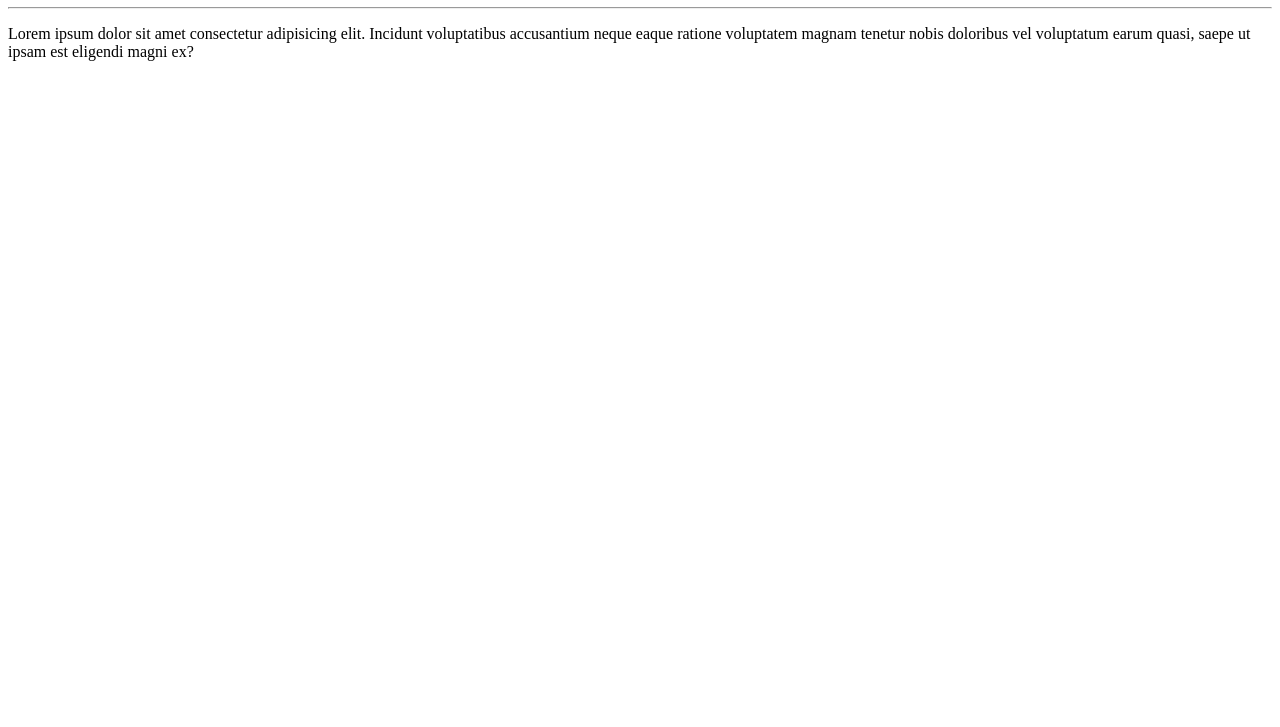
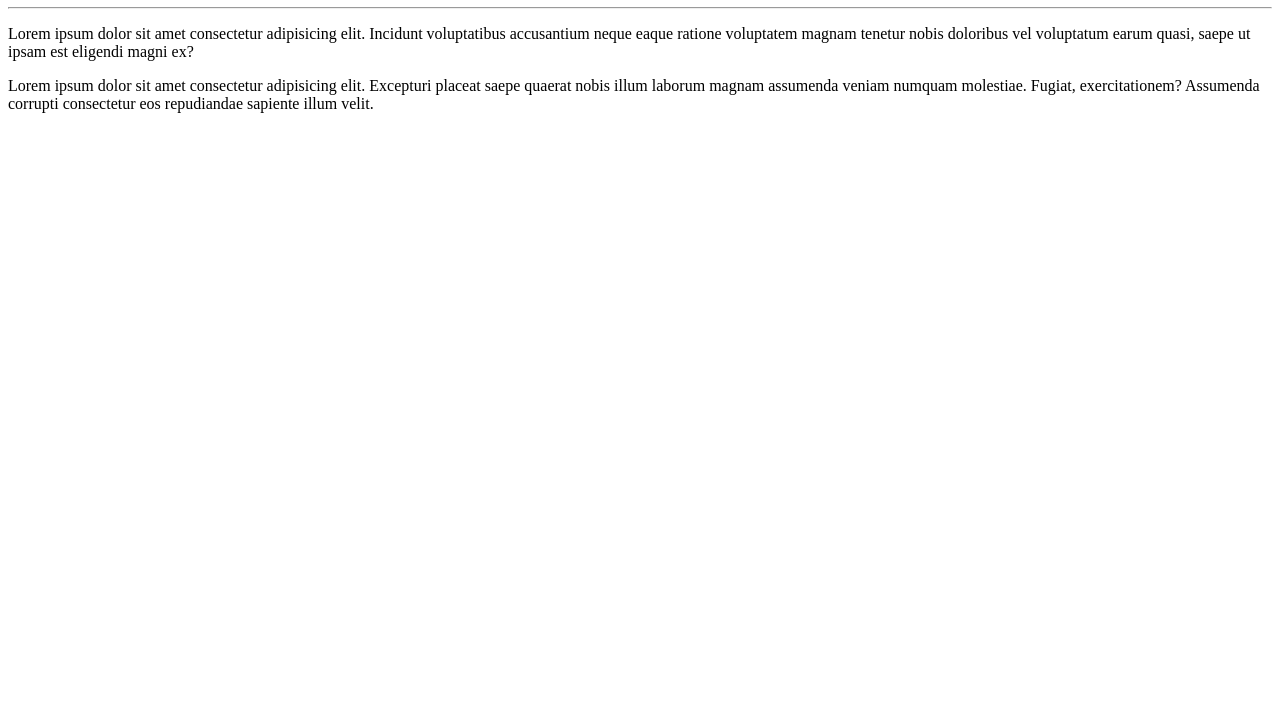
Before and after one commit to Ewerton12F/Ola-Mundo, a plain HTML site: page site exemplo/index.html in a window 1280 px wide. Shown: the part 73-800 px from the top of the page. Drawn offline with Linux system fonts and the light colour scheme.

Commit message:
Adicionei um parágrafo

```diff
--- a/site exemplo/index.html
+++ b/site exemplo/index.html
@@ -9,5 +9,6 @@
     <h1>Olá, mundo!</h1>
     <hr>
     <p>Lorem ipsum dolor sit amet consectetur adipisicing elit. Incidunt voluptatibus accusantium neque eaque ratione voluptatem magnam tenetur nobis doloribus vel voluptatum earum quasi, saepe ut ipsam est eligendi magni ex?</p>
+    <p>Lorem ipsum dolor sit amet consectetur adipisicing elit. Excepturi placeat saepe quaerat nobis illum laborum magnam assumenda veniam numquam molestiae. Fugiat, exercitationem? Assumenda corrupti consectetur eos repudiandae sapiente illum velit.</p>
 </body>
 </html>
```
